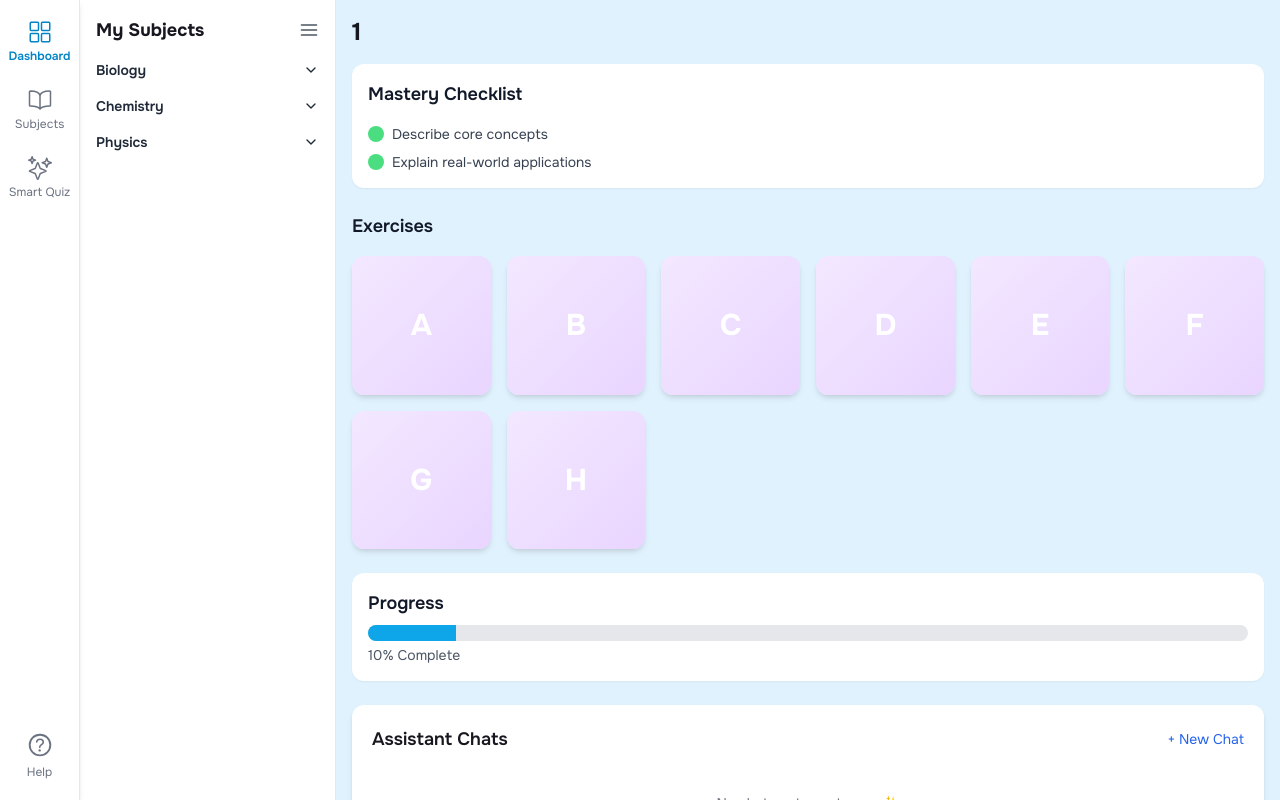
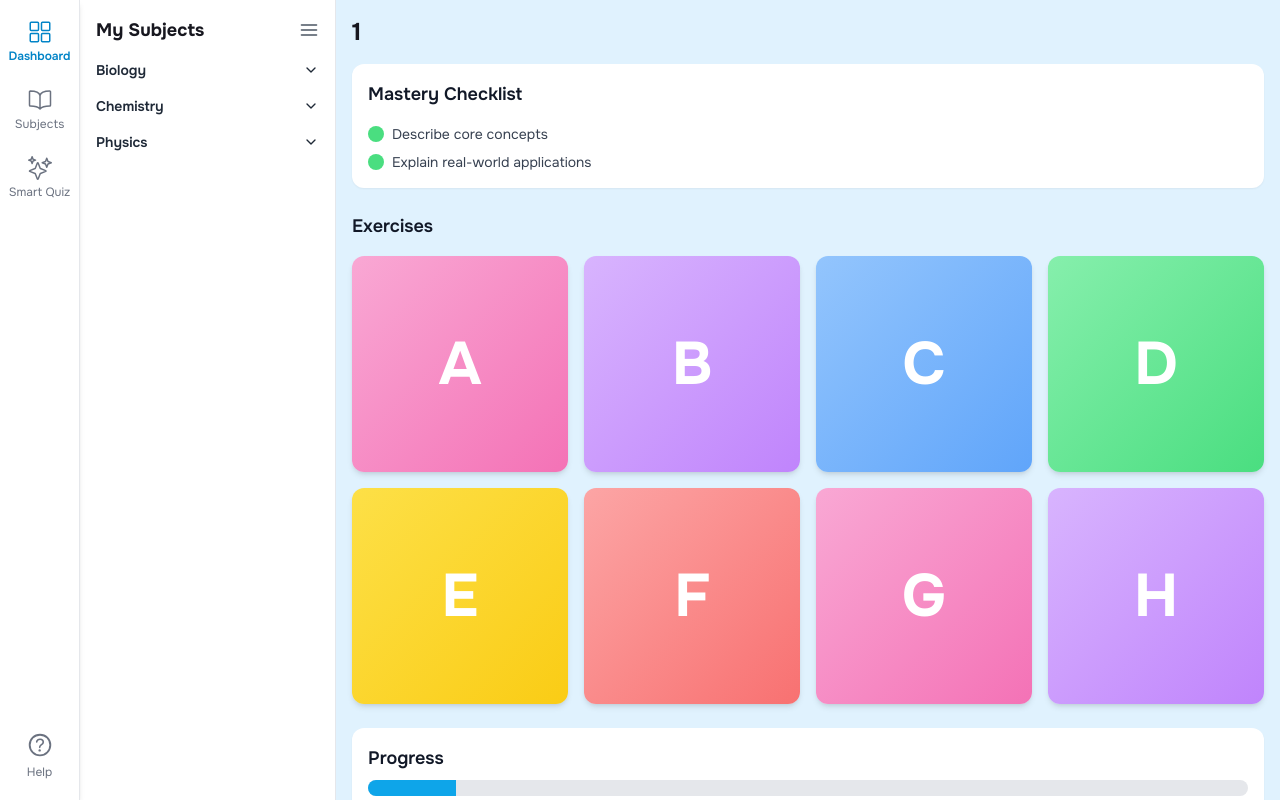
Before and after one commit to BryanMelvison/KGV-AI-Tutor, a Next.js app in the folder frontend/: page /subjects/1/1 in a window 1280 px wide. Shown: the top 800 px of the page. Built offline with nearby package versions, Linux system fonts and the light colour scheme.

Commit message:
new colours for exercise grid

```diff
--- a/frontend/src/components/subjects/ExerciseGrid.tsx
+++ b/frontend/src/components/subjects/ExerciseGrid.tsx
@@ -1,5 +1,14 @@
 "use client";
 import { useRouter, useSearchParams } from "next/navigation";
+
+const COLORS = [
+  "from-pink-300 to-pink-400",
+  "from-purple-300 to-purple-400",
+  "from-blue-300 to-blue-400",
+  "from-green-300 to-green-400",
+  "from-yellow-300 to-yellow-400",
+  "from-red-300 to-red-400",
+];
 
 const ExerciseGrid = ({ exercises }: { exercises: string[] }) => {
   const router = useRouter();
@@ -15,17 +24,19 @@ const ExerciseGrid = ({ exercises }: { exercises: string[] }) => {
   return (
     <div>
       <h3 className="font-semibold text-lg text-gray-900 mb-4">Exercises</h3>
-      <div className="grid grid-cols-6 gap-4">
-        {exercises.map((letter) => (
+      <div className="grid grid-cols-4 gap-4">
+        {exercises.map((letter, i) => (
           <div
             key={letter}
             onClick={() => handleClick(letter)}
-            className={`rounded-xl text-3xl font-bold w-full aspect-square flex items-center justify-center shadow-md cursor-pointer transition
+            className={`rounded-xl text-6xl font-bold w-full aspect-square flex items-center justify-center shadow-md cursor-pointer transition-transform duration-200
               ${
                 current === letter
-                  ? "bg-purple-500 text-white"
-                  : "bg-gradient-to-br from-purple-100 to-purple-200 text-white"
-              }`}
+                  ? "bg-blue-100 ring-4 ring-blue-300 text-blue-700"
+                  : `bg-gradient-to-br ${COLORS[i % COLORS.length]} text-white`
+              }
+              hover:-translate-y-1 hover:shadow-lg
+              `}
           >
             {letter}
           </div>
```
